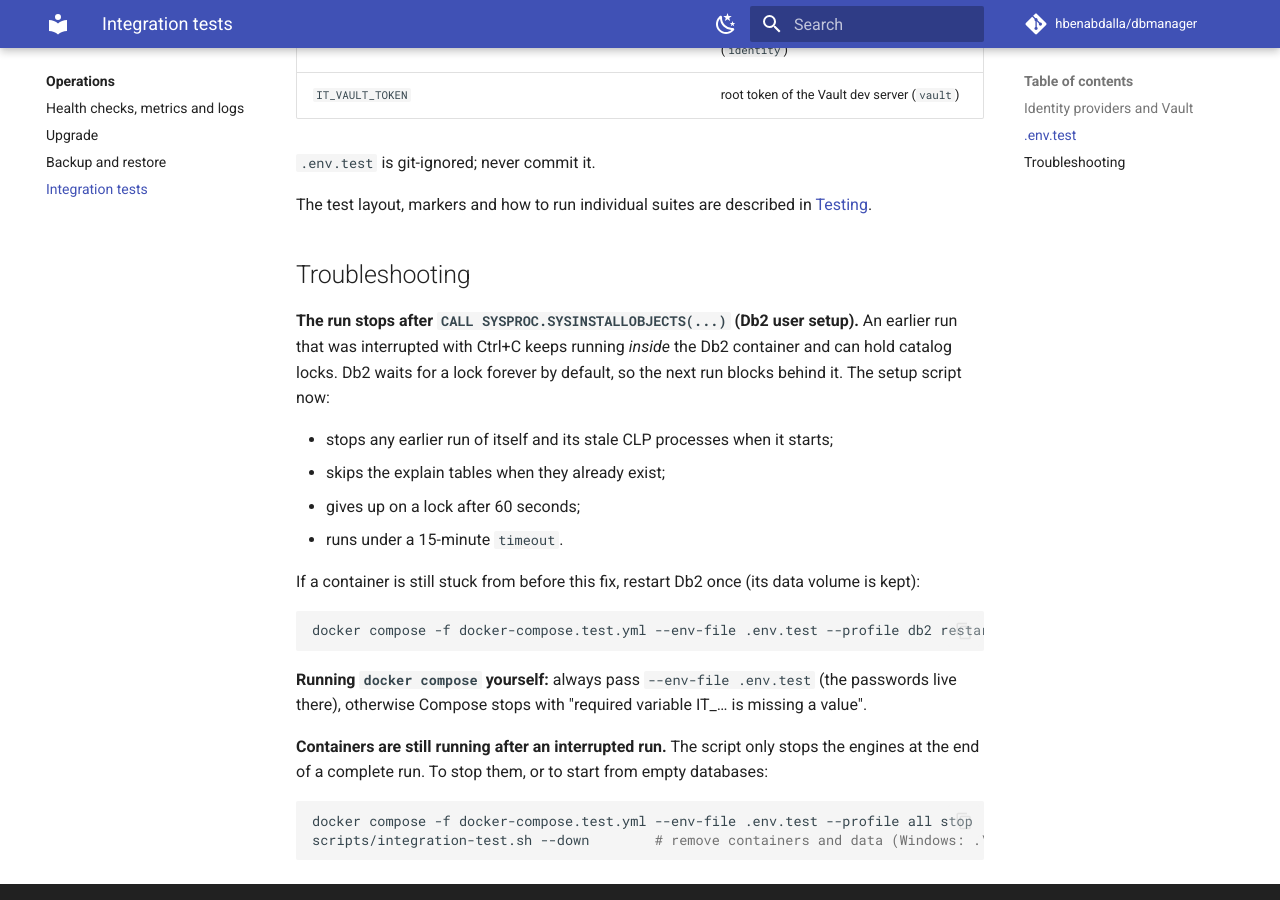
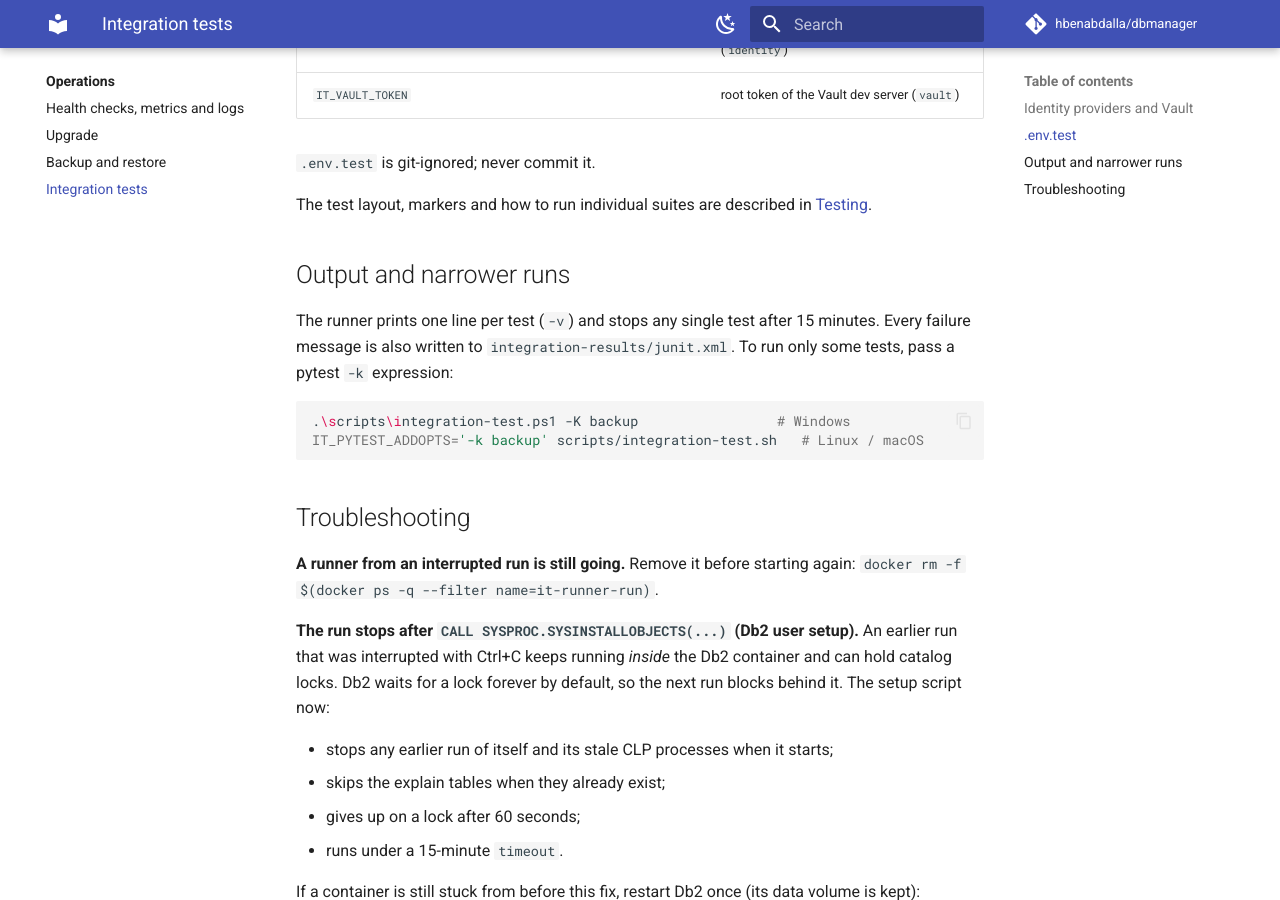
Before and after one commit to hbenabdalla/dbmanager, an MkDocs documentation site: the page built from docs/operations/integration-tests.md, in a window 1280 px wide and 900 px high, scrolled down 2806 px. Built offline with MkDocs 1.6.1 and Material for MkDocs 9.7.7, drawn with Linux system fonts in a browser that asks for light colours; comment, search, counter and statistics services are not loaded.

Commit message:
test(integration): visible progress, per-test timeout, JUnit report, -K selection
- the runner prints one line per test (-v), short tracebacks for failures, stops any test
  after 15 minutes (pytest-timeout) and writes integration-results/junit.xml
- scripts/integration-test.ps1 -K <expr> / IT_PYTEST_ADDOPTS select tests (pytest -k)
- docs: output, narrower runs, removing a leftover runner container

Co-Authored-By: Claude Opus 5.5 <noreply@anthropic.com>
Claude-Session: https://claude.ai/code/session_01L83DvhRutAHLgcsaSBa8D7

````diff
--- a/docs/operations/integration-tests.md
+++ b/docs/operations/integration-tests.md
@@ -83,7 +83,22 @@ more keys, **appends** the missing ones to an existing file (existing values are
 The test layout, markers and how to run individual suites are described in
 [Testing](../development/testing.md).
 
+## Output and narrower runs
+
+The runner prints one line per test (`-v`) and stops any single test after 15 minutes. Every
+failure message is also written to `integration-results/junit.xml`. To run only some tests,
+pass a pytest `-k` expression:
+
+```shell
+.\scripts\integration-test.ps1 -K backup                 # Windows
+IT_PYTEST_ADDOPTS='-k backup' scripts/integration-test.sh   # Linux / macOS
+```
+
 ## Troubleshooting
+
+**A runner from an interrupted run is still going.** Remove it before starting again:
+`docker rm -f $(docker ps -q --filter name=it-runner-run)`.
+
 
 **The run stops after `CALL SYSPROC.SYSINSTALLOBJECTS(...)` (Db2 user setup).** An earlier run that
 was interrupted with Ctrl+C keeps running *inside* the Db2 container and can hold catalog locks.
````
Also changed, not shown: docker-compose.test.yml (+2 -0 lines), 4 other files.
